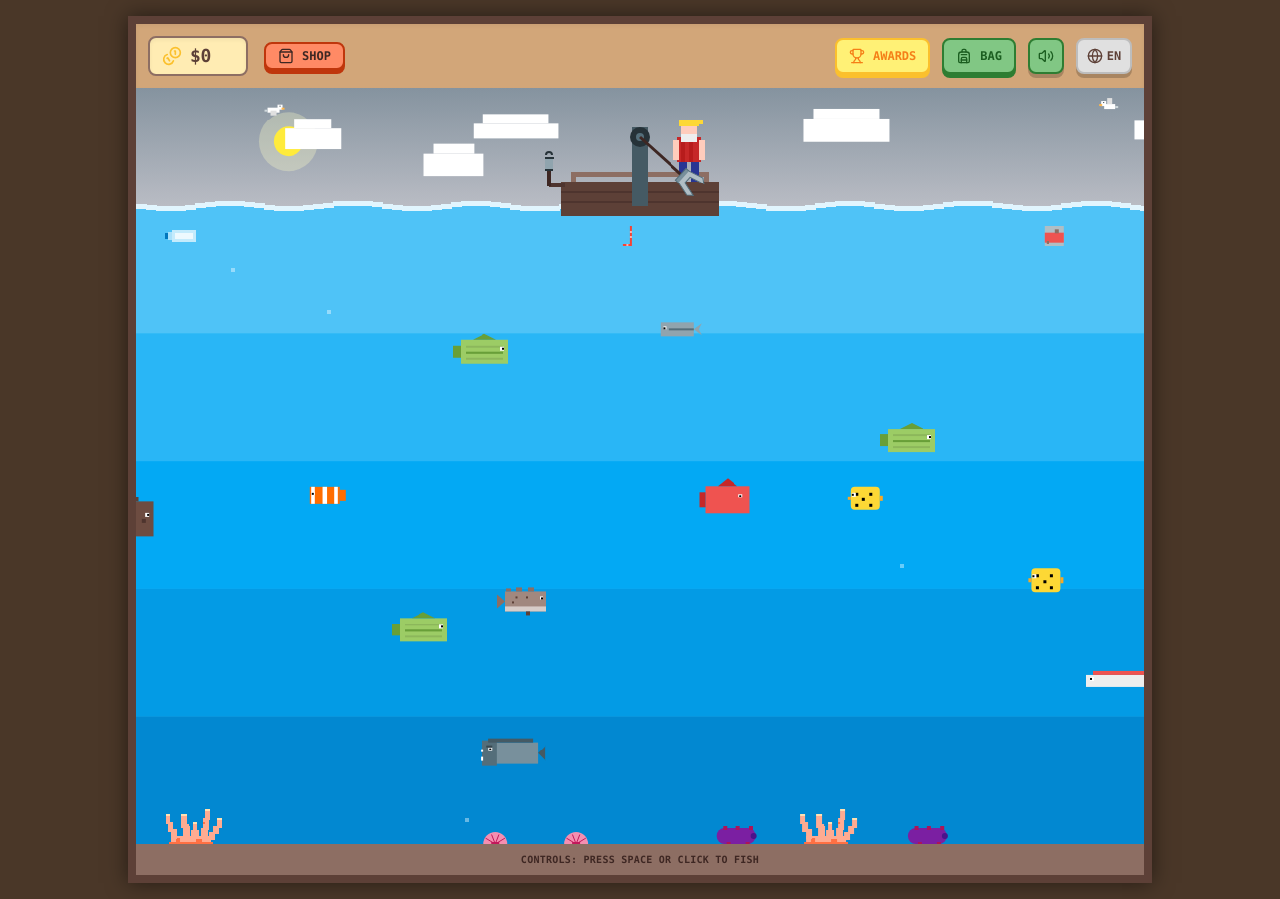
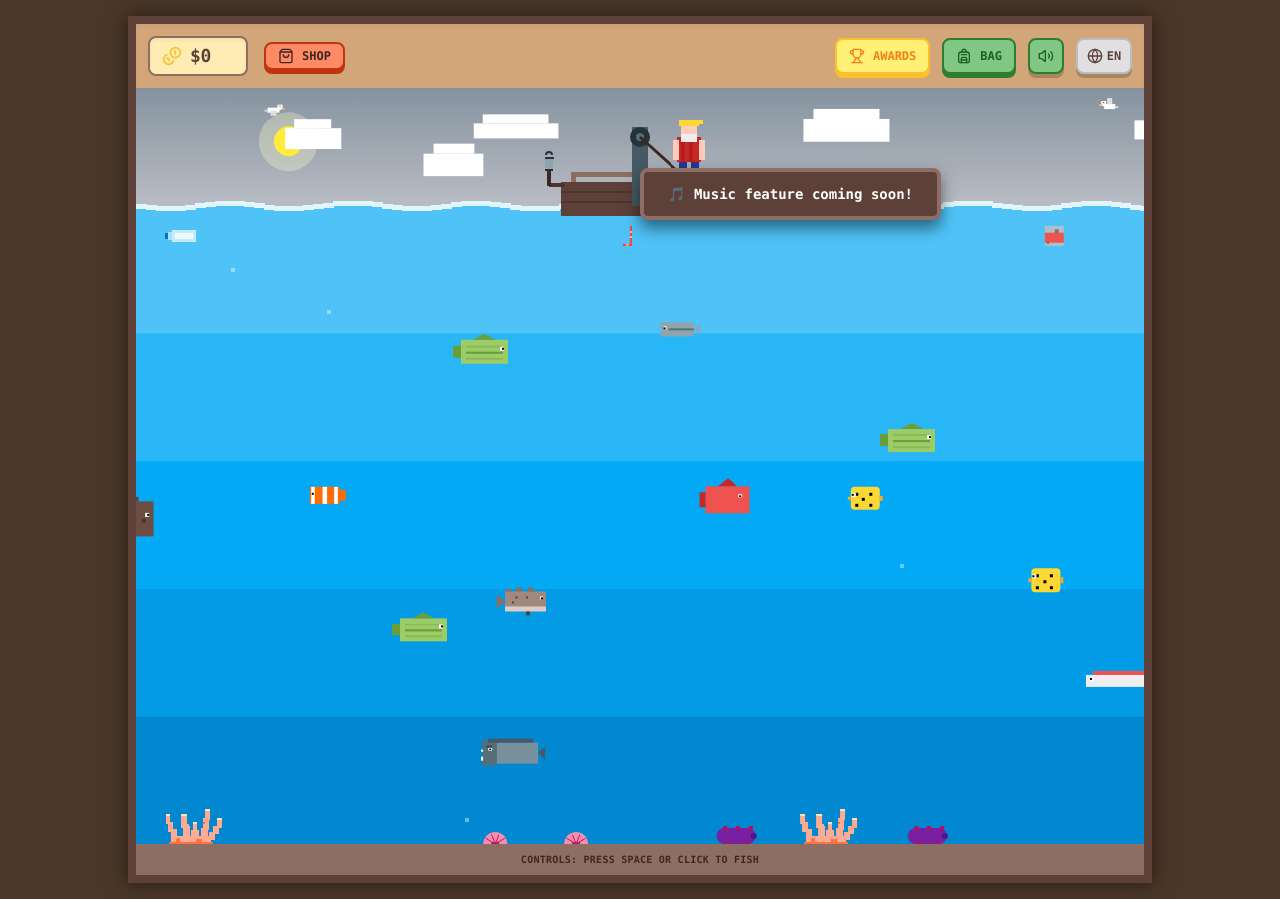
Before and after one commit to WoodyLinwc/pixel-fish-miner, a React (Vite) app in the folder pixel-fish-miner/: page / in a window 1280 px wide. Both pictures are taken after a click on the button "Music Toggle". Built offline with nearby package versions, Linux system fonts and the light colour scheme.

Commit message:
music feature coming soon

```diff
--- a/pixel-fish-miner/App.tsx
+++ b/pixel-fish-miner/App.tsx
@@ -79,6 +79,7 @@ const App: React.FC = () => {
 
   // Music State (Placeholder)
   const [isMusicOn, setIsMusicOn] = useState(false);
+  const [showMusicNotification, setShowMusicNotification] = useState(false);
 
   // Queue for unlocked achievements to show popup one by one
   const [achievementQueue, setAchievementQueue] = useState<string[]>([]);
@@ -769,7 +770,11 @@ const App: React.FC = () => {
           language={language}
           setLanguage={setLanguage}
           isMusicOn={isMusicOn}
-          toggleMusic={() => setIsMusicOn((p) => !p)}
+          toggleMusic={() => {
+            setIsMusicOn((p) => !p);
+            setShowMusicNotification(true);
+            setTimeout(() => setShowMusicNotification(false), 3000);
+          }}
         />
 
         {/* Game Area - Connected to StatsPanel (top) and Footer (bottom) */}
@@ -861,6 +866,17 @@ const App: React.FC = () => {
               language={language}
             />
           )}
+
+          {/* Music Coming Soon Notification */}
+          {showMusicNotification && (
+            <div className="absolute top-20 left-1/2 -translate-x-1/2 z-[110] animate-slide-up">
+              <div className="bg-[#5d4037] border-4 border-[#8d6e63] rounded-lg px-6 py-3 shadow-[0_8px_16px_rgba(0,0,0,0.5)]">
+                <p className="text-white text-sm font-bold text-center whitespace-nowrap">
+                  {t.musicComingSoon}
+                </p>
+              </div>
+            </div>
+          )}
         </div>
 
         {/* Integrated Instructions Footer */}
--- a/pixel-fish-miner/locales/en.ts
+++ b/pixel-fish-miner/locales/en.ts
@@ -28,6 +28,7 @@ export const en = {
   totalTrash: "Total Trash",
   paused: "PAUSED",
   resume: "Click to Resume",
+  musicComingSoon: "🎵 Music feature coming soon!",
   promoMessages: {
     weatherRain: "Weather: Rain! 🌧️",
     weatherSnow: "Weather: Snow! ❄️",
--- a/pixel-fish-miner/locales/es.ts
+++ b/pixel-fish-miner/locales/es.ts
@@ -28,6 +28,7 @@ export const es = {
   totalTrash: "Total Basura",
   paused: "PAUSA",
   resume: "Clic para Continuar",
+  musicComingSoon: "🎵 ¡Función de música próximamente!",
   promoMessages: {
     weatherRain: "Clima: ¡Lluvia! 🌧️",
     weatherSnow: "Clima: ¡Nieve! ❄️",
--- a/pixel-fish-miner/locales/zh.ts
+++ b/pixel-fish-miner/locales/zh.ts
@@ -28,6 +28,7 @@ export const zh = {
   totalTrash: "垃圾总数",
   paused: "暂停",
   resume: "点击继续",
+  musicComingSoon: "🎵 音乐功能即将推出！",
   promoMessages: {
     weatherRain: "天气：雨天！🌧️",
     weatherSnow: "天气：雪天！❄️",
```
